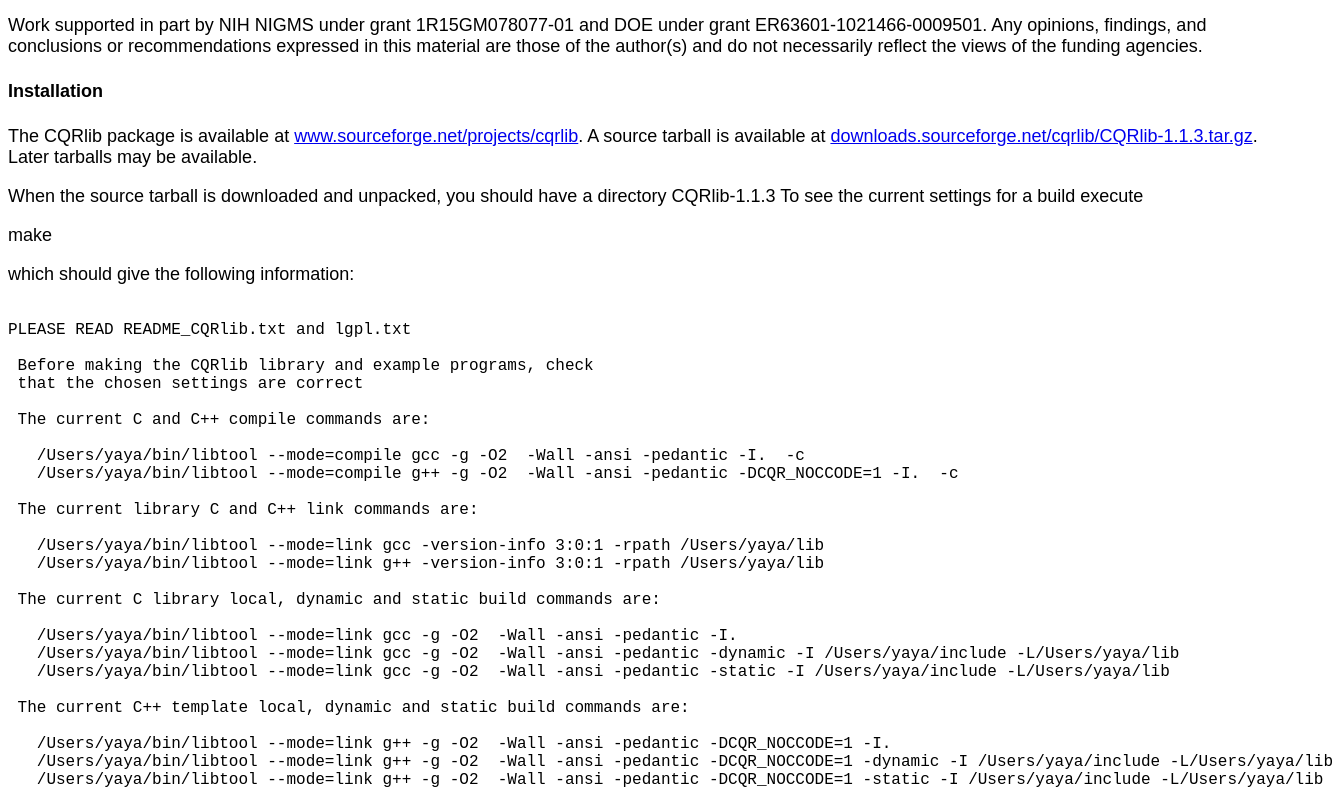
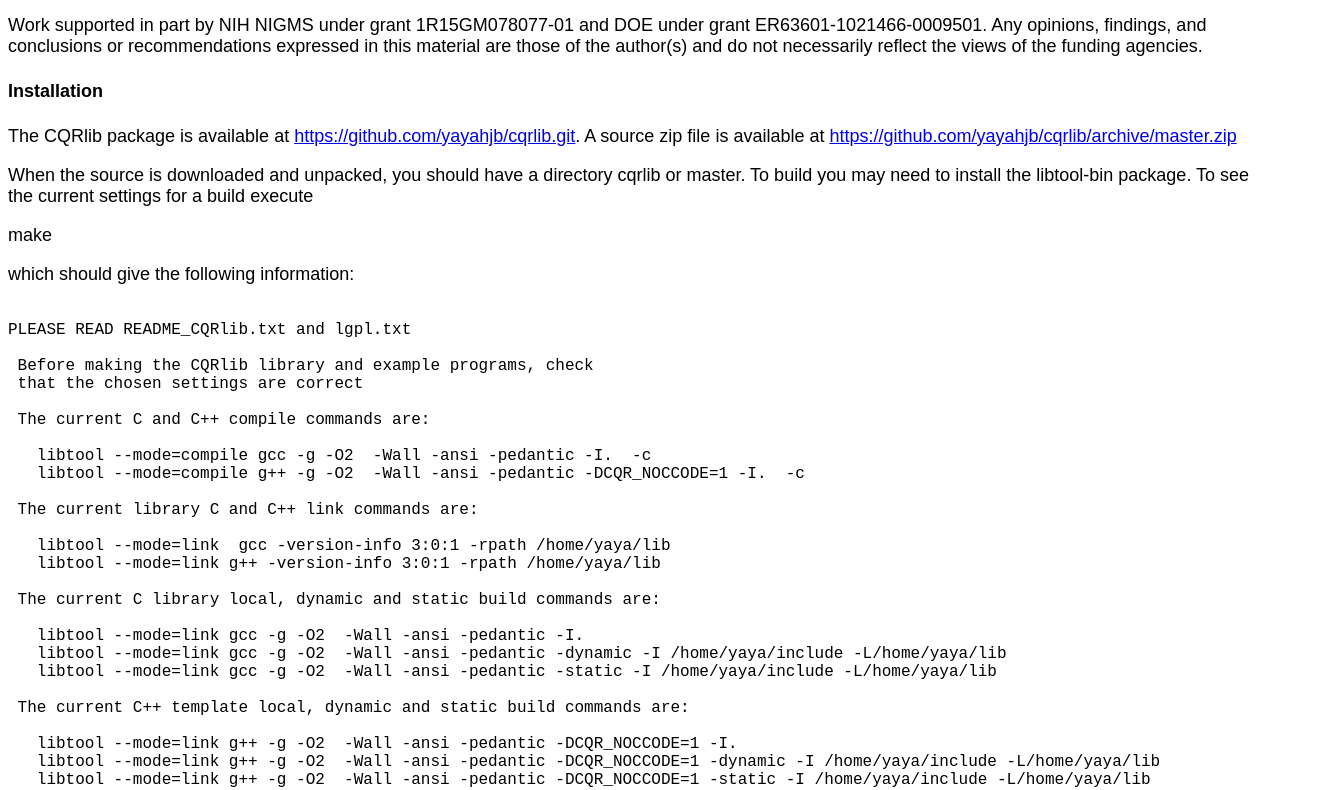
Before and after one commit to yayahjb/cqrlib, a plain HTML site: page README_CQRlib.html in a window 1280 px wide. Shown: the part 550-1340 px from the top of the page, 1333 px wide, since content can reach past the window. Drawn offline with Linux system fonts and the light colour scheme.

Commit message:
Update README -- HJB

```diff
--- a/README_CQRlib.html
+++ b/README_CQRlib.html
@@ -8,9 +8,9 @@
 <h3 align="center">CQRlib -- ANSI C API for Quaternion Rotations</h3>
 <P>
 <center>
-Release 1.1.3<br />
-17 April 2014<br />
-&#169; 2008, 2009, 2010, 2014 Herbert J. Bernstein<br/>
+Release 1.1.4<br />
+29 Apr 2018<br />
+&#169; 2008, 2009, 2010, 2014, 2018 Herbert J. Bernstein<br/>
 <script language="javascript" type="text/javascript">
 <!--
       var name = "yayahjb";
@@ -25,6 +25,7 @@ yayahjb <b>at</b> gmail <b>dot</b> com
 You may distribute the CQRlib API under the <a href=lgpl.txt style="text-decoration:none">LGPL</a><br />
 </center>
 <P>
+The 1.1.4 release is a documentation change to reflect a move of the source to github.
 The 1.1.3 release parenthesized uses of *this that caused errors from OSX clang.
 Thanks to Zack Settel for reporting the problem.
 The 1.1.2 release improved the portability of the code for Visual Studio.
@@ -61,15 +62,14 @@ Any opinions, findings, and conclusions or recommendations expressed in this mat
 <p>
 <h4>Installation</h4>
 <P>
-The CQRlib package is available at <a href="http://www.sourceforge.net/projects/cqrlib">www.sourceforge.net/projects/cqrlib</a>.
-A source tarball is available at <a
-href="http://downloads.sourceforge.net/cqrlib/CQRlib-1.1.3.tar.gz">downloads.sourceforge.net/cqrlib/CQRlib-1.1.3.tar.gz</a>.
-Later tarballs may be available.
+The CQRlib package is available at <a href="https://github.com/yayahjb/cqrlib.git">https://github.com/yayahjb/cqrlib.git</a>.
+A source zip file is available at
+<a href="https://github.com/yayahjb/cqrlib/archive/master.zip">https://github.com/yayahjb/cqrlib/archive/master.zip</a>
 
 <P>
-When the source tarball is downloaded and unpacked, you should have a directory CQRlib-1.1.3  To see the
-current settings for a build
-execute
+When the source is downloaded and unpacked, you should have a directory cqrlib or master. To build you may need to
+install the libtool-bin package.  To see the
+current settings for a build execute
 <p>
 make
 </p>
@@ -83,33 +83,33 @@ PLEASE READ README_CQRlib.txt and lgpl.txt
 
  The current C and C++ compile commands are:
 
-   /Users/yaya/bin/libtool --mode=compile gcc -g -O2  -Wall -ansi -pedantic -I.  -c
-   /Users/yaya/bin/libtool --mode=compile g++ -g -O2  -Wall -ansi -pedantic -DCQR_NOCCODE=1 -I.  -c
+   libtool --mode=compile gcc -g -O2  -Wall -ansi -pedantic -I.  -c
+   libtool --mode=compile g++ -g -O2  -Wall -ansi -pedantic -DCQR_NOCCODE=1 -I.  -c
 
  The current library C and C++ link commands are:
 
-   /Users/yaya/bin/libtool --mode=link gcc -version-info 3:0:1 -rpath /Users/yaya/lib
-   /Users/yaya/bin/libtool --mode=link g++ -version-info 3:0:1 -rpath /Users/yaya/lib
+   libtool --mode=link  gcc -version-info 3:0:1 -rpath /home/yaya/lib
+   libtool --mode=link g++ -version-info 3:0:1 -rpath /home/yaya/lib
 
  The current C library local, dynamic and static build commands are:
 
-   /Users/yaya/bin/libtool --mode=link gcc -g -O2  -Wall -ansi -pedantic -I.
-   /Users/yaya/bin/libtool --mode=link gcc -g -O2  -Wall -ansi -pedantic -dynamic -I /Users/yaya/include -L/Users/yaya/lib
-   /Users/yaya/bin/libtool --mode=link gcc -g -O2  -Wall -ansi -pedantic -static -I /Users/yaya/include -L/Users/yaya/lib
+   libtool --mode=link gcc -g -O2  -Wall -ansi -pedantic -I.
+   libtool --mode=link gcc -g -O2  -Wall -ansi -pedantic -dynamic -I /home/yaya/include -L/home/yaya/lib
+   libtool --mode=link gcc -g -O2  -Wall -ansi -pedantic -static -I /home/yaya/include -L/home/yaya/lib
 
  The current C++ template local, dynamic and static build commands are:
 
-   /Users/yaya/bin/libtool --mode=link g++ -g -O2  -Wall -ansi -pedantic -DCQR_NOCCODE=1 -I.
-   /Users/yaya/bin/libtool --mode=link g++ -g -O2  -Wall -ansi -pedantic -DCQR_NOCCODE=1 -dynamic -I /Users/yaya/include -L/Users/yaya/lib
-   /Users/yaya/bin/libtool --mode=link g++ -g -O2  -Wall -ansi -pedantic -DCQR_NOCCODE=1 -static -I /Users/yaya/include -L/Users/yaya/lib
+   libtool --mode=link g++ -g -O2  -Wall -ansi -pedantic -DCQR_NOCCODE=1 -I.
+   libtool --mode=link g++ -g -O2  -Wall -ansi -pedantic -DCQR_NOCCODE=1 -dynamic -I /home/yaya/include -L/home/yaya/lib
+   libtool --mode=link g++ -g -O2  -Wall -ansi -pedantic -DCQR_NOCCODE=1 -static -I /home/yaya/include -L/home/yaya/lib
 
  Before installing the CQRlib library and example programs, check
  that the install directory and install commands are correct:
 
  The current values are :
 
-   /usr/local
-   /usr/local/bin/libtool --mode=install cp
+   /home/yaya
+   libtool --mode=install cp
 
 
  To compile the CQRlib library and example programs type:
@@ -133,7 +133,7 @@ PLEASE READ README_CQRlib.txt and lgpl.txt
 <p>
 If these settings need to be changed, edit Makefile.  On some systems, e.g. Mac OS X, the default
 libtool is not appropriate.  In that case you should install a recent version of libtool.  The
-CQRlib kit has been tested with libtool versions 1.3.5 and 1.5.4.  If the system libtool is
+CQRlib kit has been tested with libtool versions 1.3.5, 1.5.4 and 2.4.6.  If the system libtool is
 not to be used, define the variable LIBTOOL to be the path to the libtool executable, e.g.
 in bash
 <p>
@@ -607,7 +607,7 @@ For examples of the use of the CPPQR template, see the C++ test program <a href=
 
 <hr>
 <font size="2">
-Updated 17 April 2014<br />
+Updated 29 April 2018<br />
 <script language="javascript" type="text/javascript">
 <!--
       var name = "yayahjb";
```
Also changed, not shown: README_CQRlib.txt, 1 other file.
